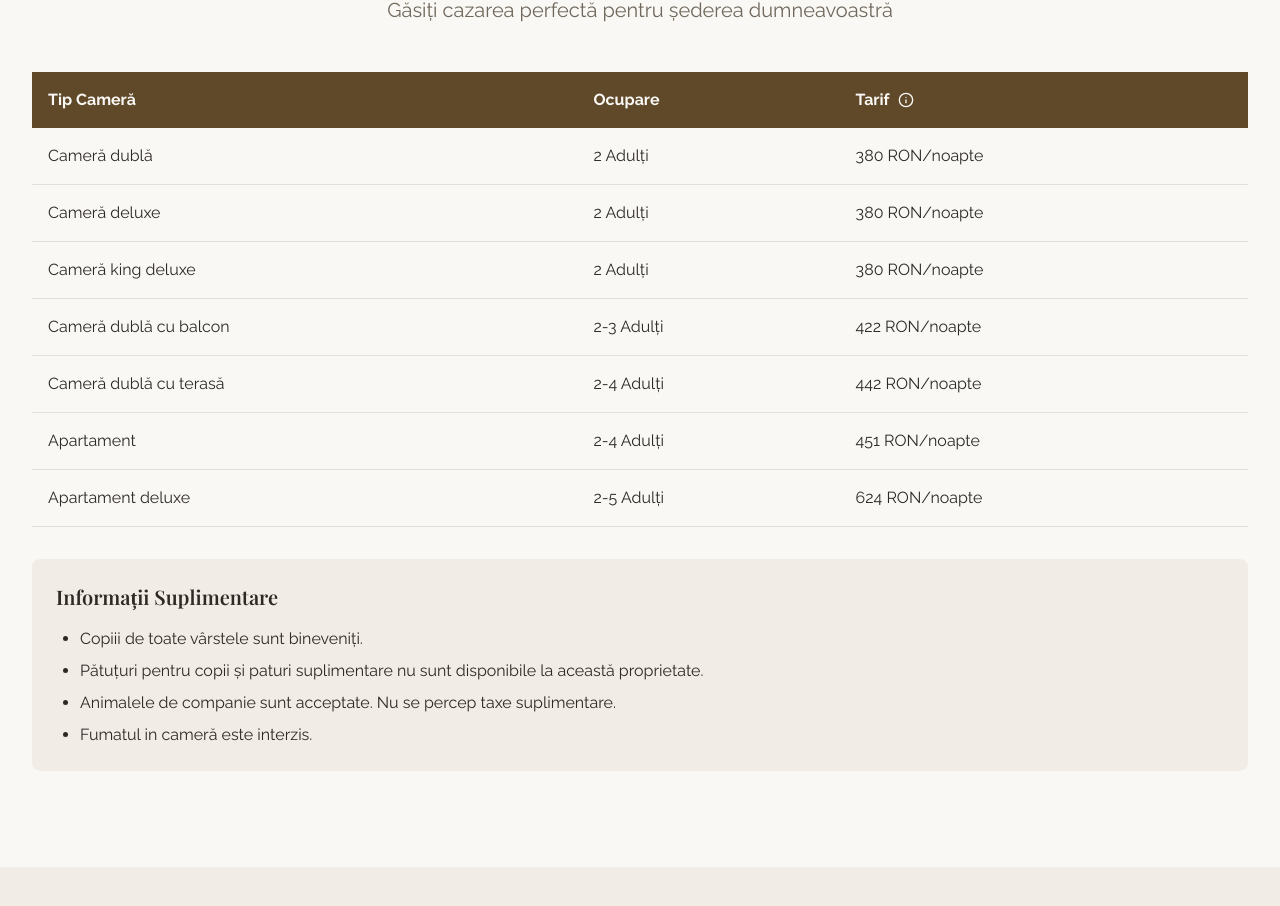
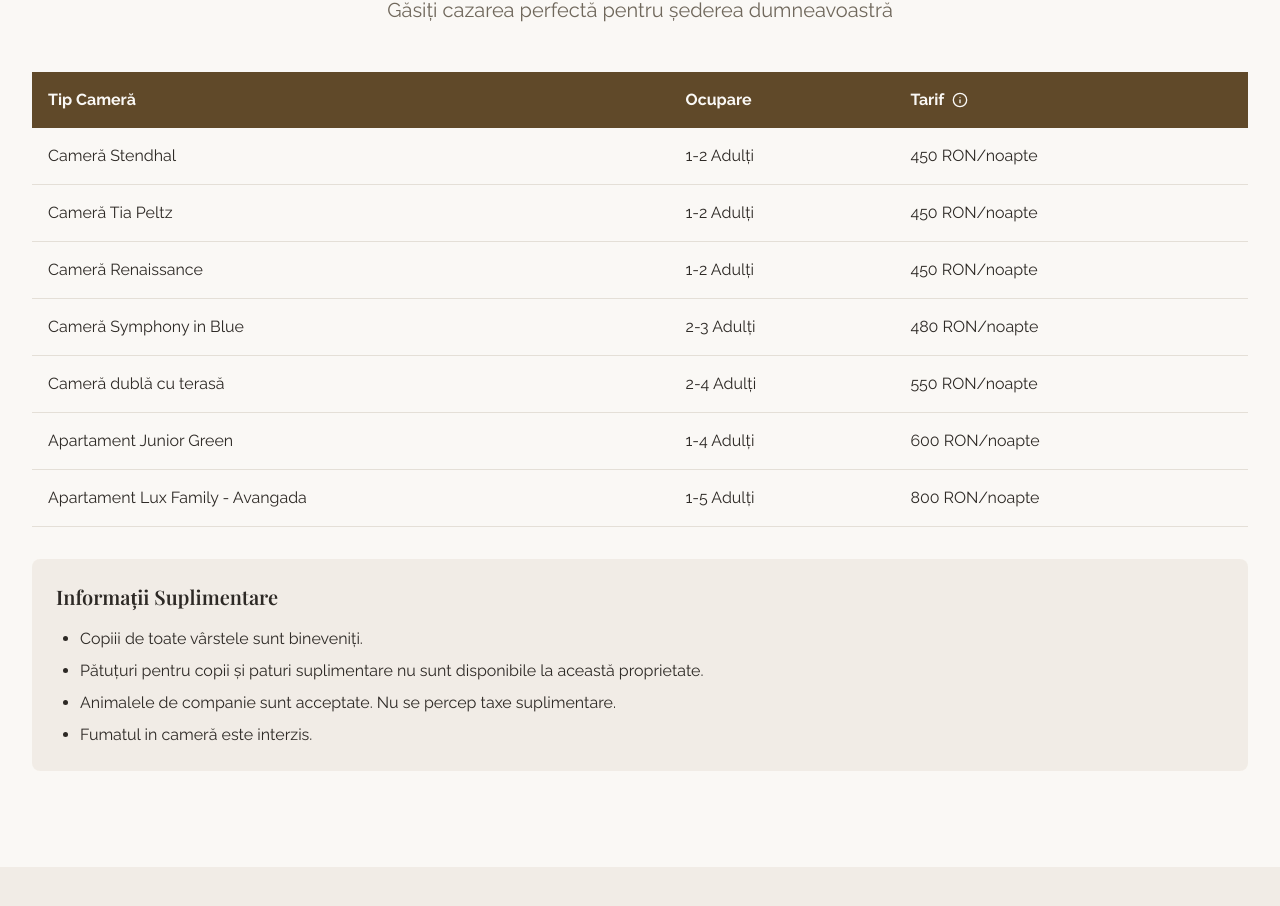
Before and after one commit to andreistomff/sleepy-hollow-website, a React (Vite) app: page / in a window 1280 px wide. Shown: the part 4760-5666 px from the top of the page. Built offline with nearby package versions, Linux system fonts and the light colour scheme.

Commit message:
Update Index.tsx

```diff
--- a/src/pages/Index.tsx
+++ b/src/pages/Index.tsx
@@ -24,46 +24,46 @@ const Index = () => {
   // Room data that matches the data from Rooms.tsx
   const roomPrices = [
     {
-      name: "Camera dubla",
-      displayName: "Cameră dublă",
-      occupancy: "2 Adulți",
-      price: 380
+      name: "Camera Stendhal",
+      displayName: "Cameră Stendhal",
+      occupancy: "1-2 Adulți",
+      price: 450
     },
     {
       name: "Camera deluxe",
-      displayName: "Cameră deluxe",
-      occupancy: "2 Adulți",
-      price: 380
+      displayName: "Cameră Tia Peltz",
+      occupancy: "1-2 Adulți",
+      price: 450
     },
     {
-      name: "Camera king deluxe",
-      displayName: "Cameră king deluxe",
-      occupancy: "2 Adulți",
-      price: 380
+      name: "Camera Renaissance",
+      displayName: "Cameră Renaissance",
+      occupancy: "1-2 Adulți",
+      price: 450
     },
     {
-      name: "Camera dubla cu balcon",
-      displayName: "Cameră dublă cu balcon",
+      name: "Camera Symphony in Blue",
+      displayName: "Cameră Symphony in Blue",
       occupancy: "2-3 Adulți",
-      price: 422
+      price: 480
     },
     {
       name: "Camera dubla cu terasa",
       displayName: "Cameră dublă cu terasă",
       occupancy: "2-4 Adulți",
-      price: 442
+      price: 550
     },
     {
-      name: "Apartament",
-      displayName: "Apartament",
-      occupancy: "2-4 Adulți",
-      price: 451
+      name: "Apartament Junior Green",
+      displayName: "Apartament Junior Green",
+      occupancy: "1-4 Adulți",
+      price: 600
     },
     {
-      name: "Apartament deluxe",
-      displayName: "Apartament deluxe",
-      occupancy: "2-5 Adulți",
-      price: 624
+      name: "Apartament Lux Family - Avangada",
+      displayName: "Apartament Lux Family - Avangada",
+      occupancy: "1-5 Adulți",
+      price: 800
     }
   ];
 
```
